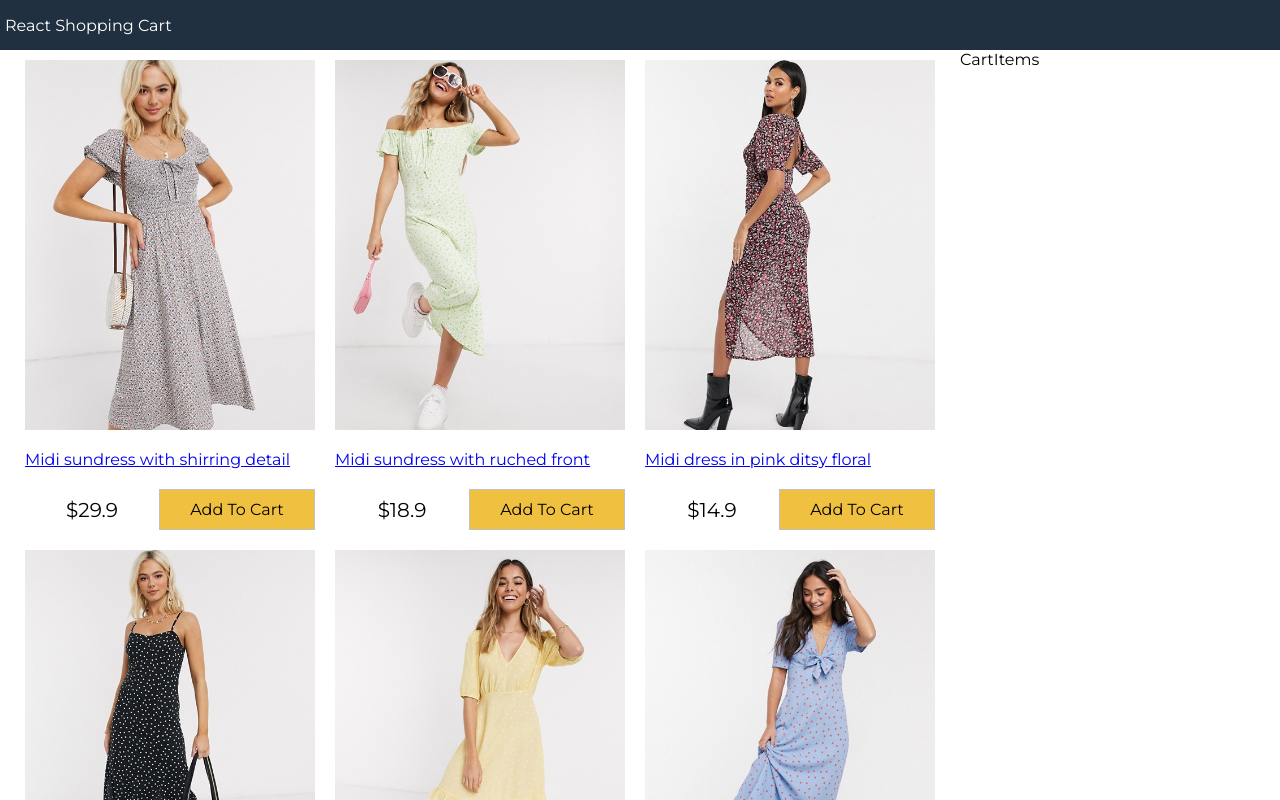
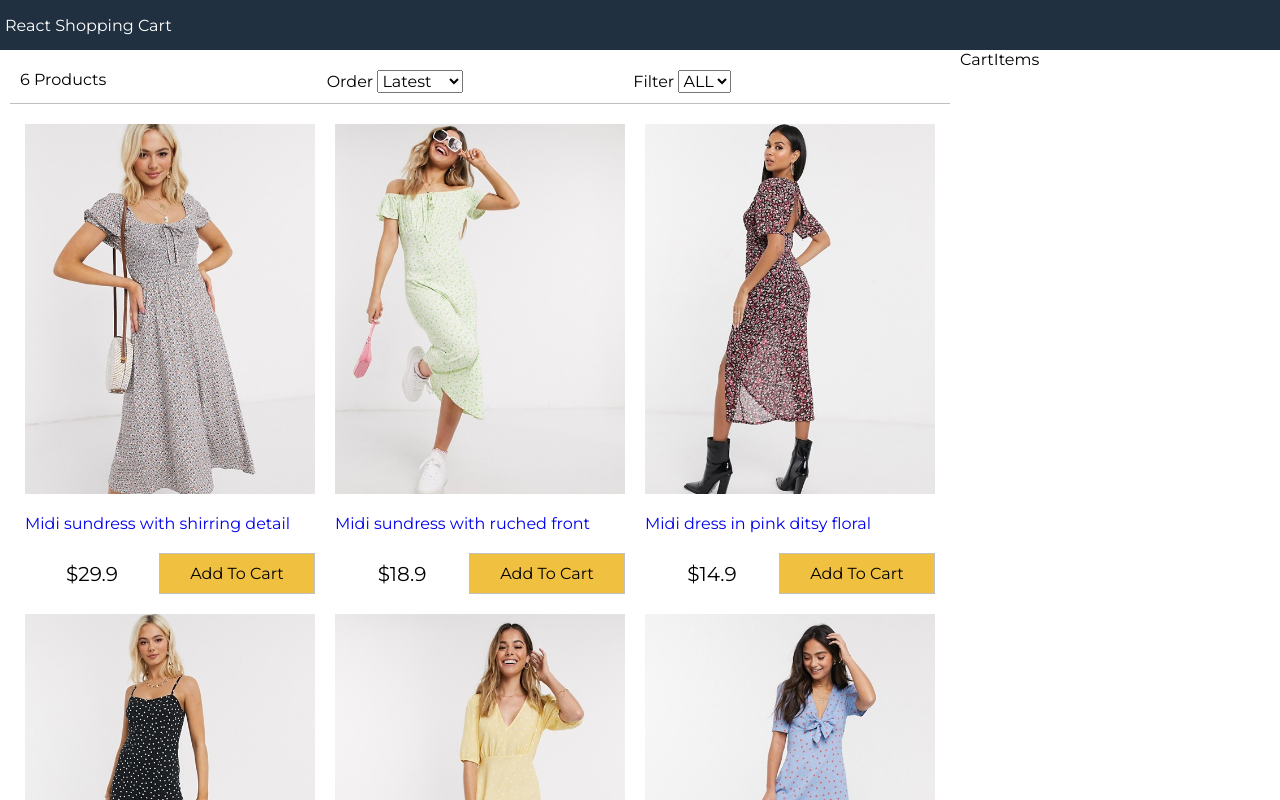
Before and after one commit to cristina-altreche/react-shopping-cart-professional, a React (Create React App) app: page / in a window 1280 px wide. Shown: the top 800 px of the page. Built offline with nearby package versions, Linux system fonts and the light colour scheme.

Commit message:
filter component

```diff
--- a/src/App.js
+++ b/src/App.js
@@ -1,19 +1,58 @@
 import React from "react";
-import data from "./data.json"
+import data from "./data.json";
 import Products from "./components/Products";
-
+import Filter from "./components/Filter";
 
 class App extends React.Component {
-  constructor(){
+  constructor() {
     super();
     this.state = {
       products: data.products,
       size: "",
-      sort: ""
-    }
+      sort: "",
+    };
   }
 
-  render(){
+  sortProducts = (event) => {
+    const sort = event.target.value;
+    //implement
+    console.log(event.target.value);
+    this.setState((state) => ({
+      sort: sort,
+      products: this.state.products
+        .slice()
+        .sort((a, b) =>
+          sort === "lowest"
+            ? a.price > b.price
+              ? 1
+              : -1
+            : sort === "highest"
+            ? a.price < b.price
+              ? 1
+              : -1
+            : a._id < b._id
+            ? 1
+            : -1
+        ),
+    }));
+  };
+
+  //by changing to arrow function you can have access to "this.setState"
+  filterProducts = (event) => {
+    console.log(event.target.value);
+    if (event.target.value === "") {
+      this.setState({ size: event.target.value, products: data.products });
+    } else {
+      this.setState({
+        size: event.target.value,
+        products: data.products.filter(
+          (product) => product.availableSizes.indexOf(event.target.value) >= 0
+        ),
+      });
+    }
+  };
+
+  render() {
     return (
       <div className="grid-container">
         <header>
@@ -22,7 +61,14 @@
         <main>
           <div className="content">
             <div className="main">
-            <Products products={this.state.products}/>
+              <Filter
+                count={this.state.products.length}
+                size={this.state.size}
+                sort={this.state.sort}
+                filterProducts={this.filterProducts}
+                sortProducts={this.sortProducts}
+              ></Filter>
+              <Products products={this.state.products} />
             </div>
             <div className="sidebar">CartItems</div>
           </div>
--- /dev/null
+++ b/src/components/Filter.js
@@ -0,0 +1,32 @@
+import React, { Component } from "react";
+
+export default class Filter extends Component {
+  render() {
+    return (
+      <div className="filter">
+        <div className="filter-result">{this.props.count} Products</div>
+        <div className="filter-sort">
+          {/* {" "}creates space */}
+          Order{" "}
+          <select value={this.props.sort} onChange={this.props.sortProducts}>
+            <option>Latest</option>
+            <option value="lowest">Lowest</option>
+            <option value="highest">Highest</option>
+          </select>
+        </div>
+        <div className="filter-size">
+          Filter{" "}
+          <select value={this.props.size} onChange={this.props.filterProducts}>
+            <option value="">ALL</option>
+            <option value="XS">XS</option>
+            <option value="S">S</option>
+            <option value="M">M</option>
+            <option value="L">L</option>
+            <option value="XL">XL</option>
+            <option value="XXL">XXL</option>
+          </select>
+        </div>
+      </div>
+    );
+  }
+}
--- a/src/index.css
+++ b/src/index.css
@@ -19,6 +19,10 @@
 textarea {
   font-family: Montserrat, Helveitca, Arial, sans-serif;
   font-size: 1.6rem;
+}
+
+a {
+  text-decoration: none;
 }
 
 /* CONTENT */
@@ -136,3 +140,16 @@
 .button.primary {
   background-color: #f0c040;
 }
+
+/* Filter */
+.filter{
+  display: flex;
+  justify-content: space-between;
+  padding: 1rem;
+  margin: 1rem;
+  border-bottom: 0.1rem #c0c0c0 solid;
+}
+
+.filter div{
+  flex: 1;
+}
```
Lines whose indentation alone changed are shown as unchanged.
